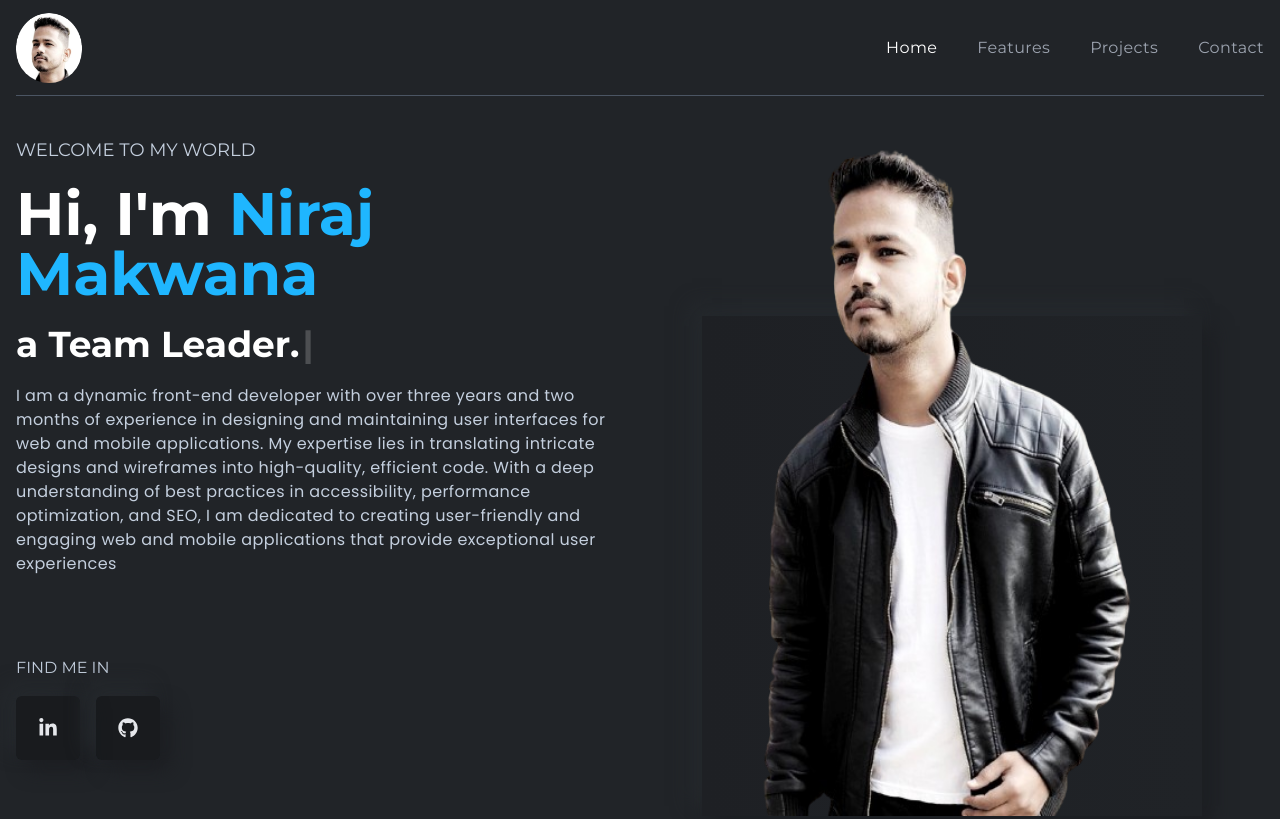
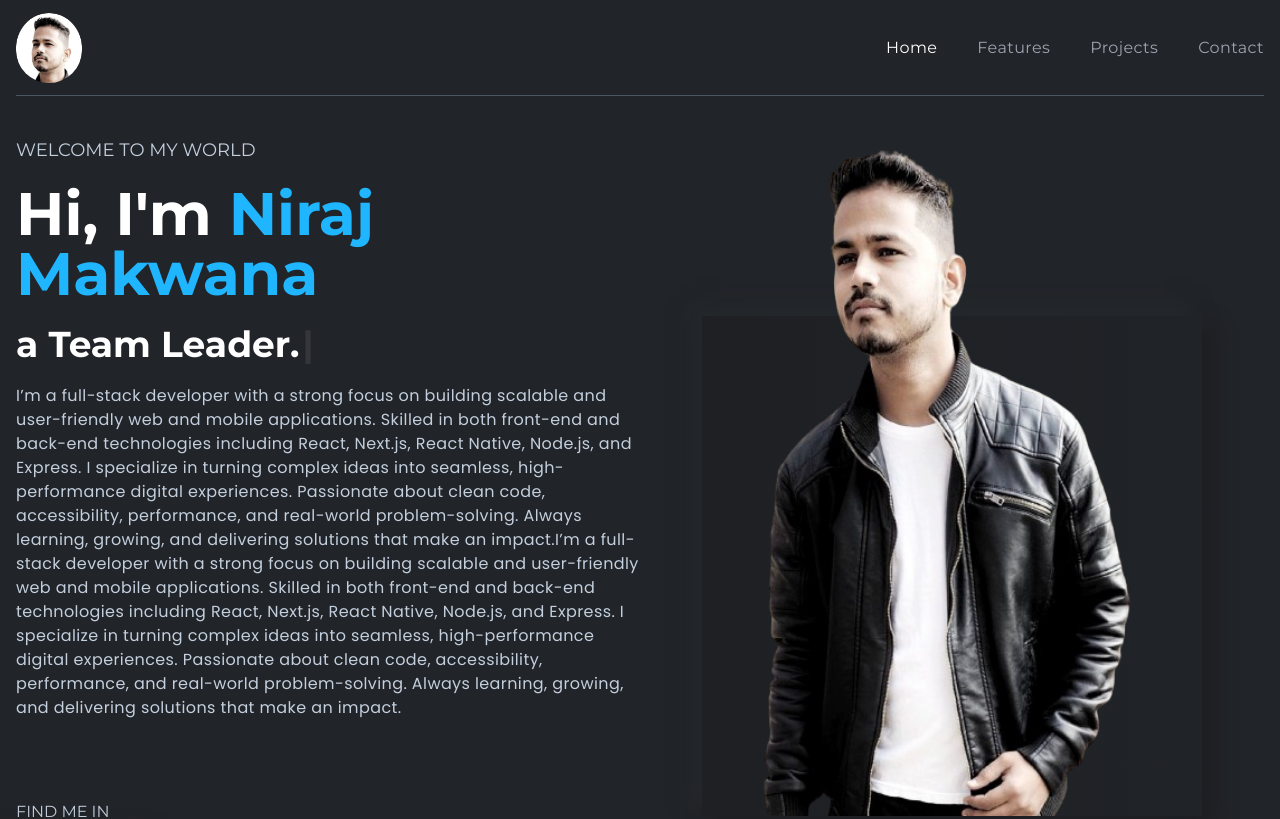
Before and after one commit to Nirajmakwana/portfolio, a React (Create React App) app: page / in a window 1280 px wide. Shown: the top 819 px of the page. Built offline with nearby package versions, Linux system fonts and the light colour scheme.

Commit message:
change description

```diff
--- a/src/components/banner/LeftBanner.js
+++ b/src/components/banner/LeftBanner.js
@@ -28,13 +28,21 @@ const LeftBanner = () => {
           <Cursor cursorBlinking="false" cursorStyle="|" cursorColor="#fff" />
         </h2>
         <p className="text-base font-bodyFont leading-6 tracking-wide">
-          I am a dynamic front-end developer with over three years and two
-          months of experience in designing and maintaining user interfaces for
-          web and mobile applications. My expertise lies in translating intricate designs
-          and wireframes into high-quality, efficient code. With a deep
-          understanding of best practices in accessibility, performance
-          optimization, and SEO, I am dedicated to creating user-friendly and
-          engaging web and mobile applications that provide exceptional user experiences
+          I’m a full-stack developer with a strong focus on building scalable
+          and user-friendly web and mobile applications. Skilled in both
+          front-end and back-end technologies including React, Next.js, React
+          Native, Node.js, and Express. I specialize in turning complex ideas
+          into seamless, high-performance digital experiences. Passionate about
+          clean code, accessibility, performance, and real-world
+          problem-solving. Always learning, growing, and delivering solutions
+          that make an impact.I’m a full-stack developer with a strong focus on
+          building scalable and user-friendly web and mobile applications.
+          Skilled in both front-end and back-end technologies including React,
+          Next.js, React Native, Node.js, and Express. I specialize in turning
+          complex ideas into seamless, high-performance digital experiences.
+          Passionate about clean code, accessibility, performance, and
+          real-world problem-solving. Always learning, growing, and delivering
+          solutions that make an impact.
         </p>
       </div>
       <Media />
```
